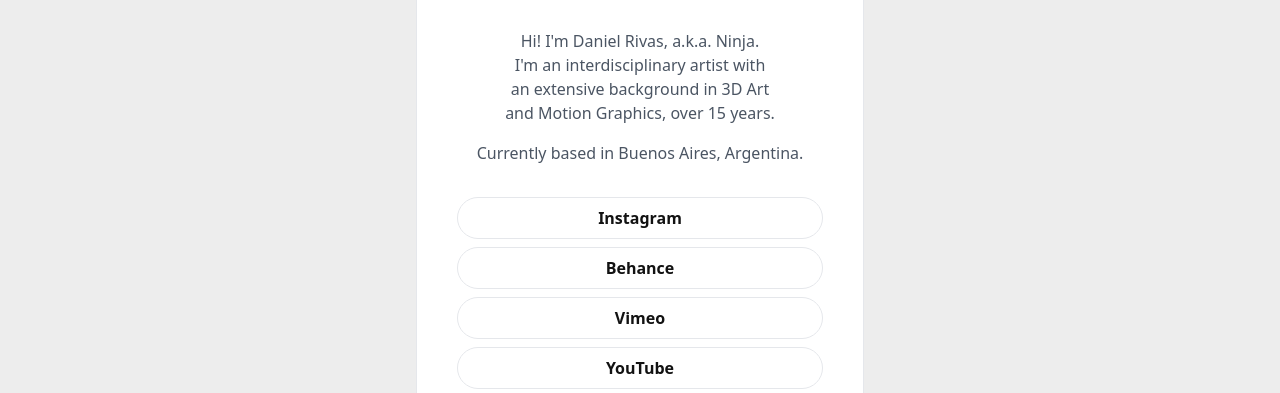
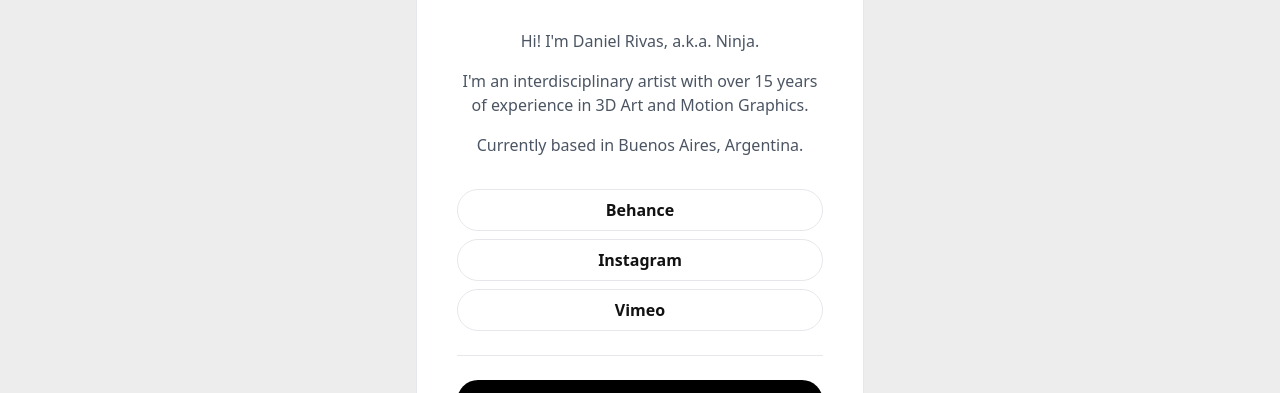
Before and after one commit to colormono/daninjafx.com, an Astro site: page / in a window 1280 px wide. Shown: the part 407-800 px from the top of the page. Built offline with nearby package versions, Linux system fonts and the light colour scheme; Astro itself is replaced by a stand-in of ours.

Commit message:
feat: update content

```diff
--- a/src/pages/index.astro
+++ b/src/pages/index.astro
@@ -7,15 +7,16 @@
 <Layout>
   <div slot="sidebar">
     <div class="text-center text-balance text-gray-600 mb-8 gap-4 flex flex-col">
-      <p>Hi! I'm Daniel Rivas, a.k.a. Ninja. I'm an interdisciplinary artist with an extensive background in 3D Art and Motion Graphics, over 15 years.</p>
+      <p>Hi! I'm Daniel Rivas, a.k.a. Ninja.</p>
+      <p>I'm an interdisciplinary artist with over 15 years of experience in 3D Art and Motion Graphics.</p>
       <p>Currently based in Buenos Aires, Argentina.</p>
     </div>
 
     <div class="flex flex-col gap-2">
+      <a class="btn btn-secondary" target="_blank" href={config.social.behance}>Behance</a>
       <a class="btn btn-secondary" target="_blank" href={config.social.instagram}>Instagram</a>
-      <a class="btn btn-secondary" target="_blank" href={config.social.behance}>Behance</a>
       <a class="btn btn-secondary" target="_blank" href={config.social.vimeo}>Vimeo</a>
-      <a class="btn btn-secondary" target="_blank" href={config.social.youtube}>YouTube</a>
+      <!-- <a class="btn btn-secondary" target="_blank" href={config.social.youtube}>YouTube</a> -->
 
       <hr class="my-4 border-gray-200" />
 
```
